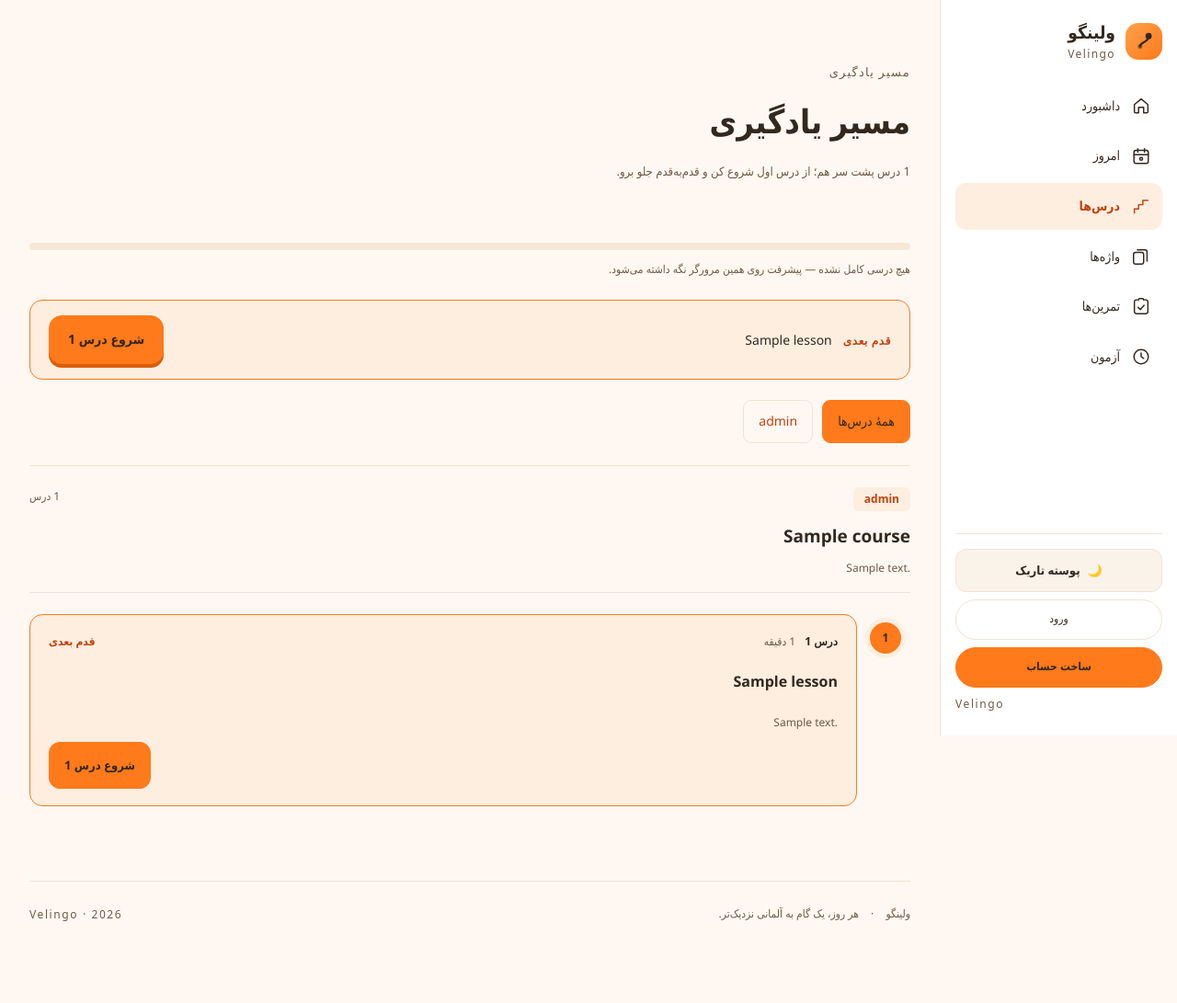
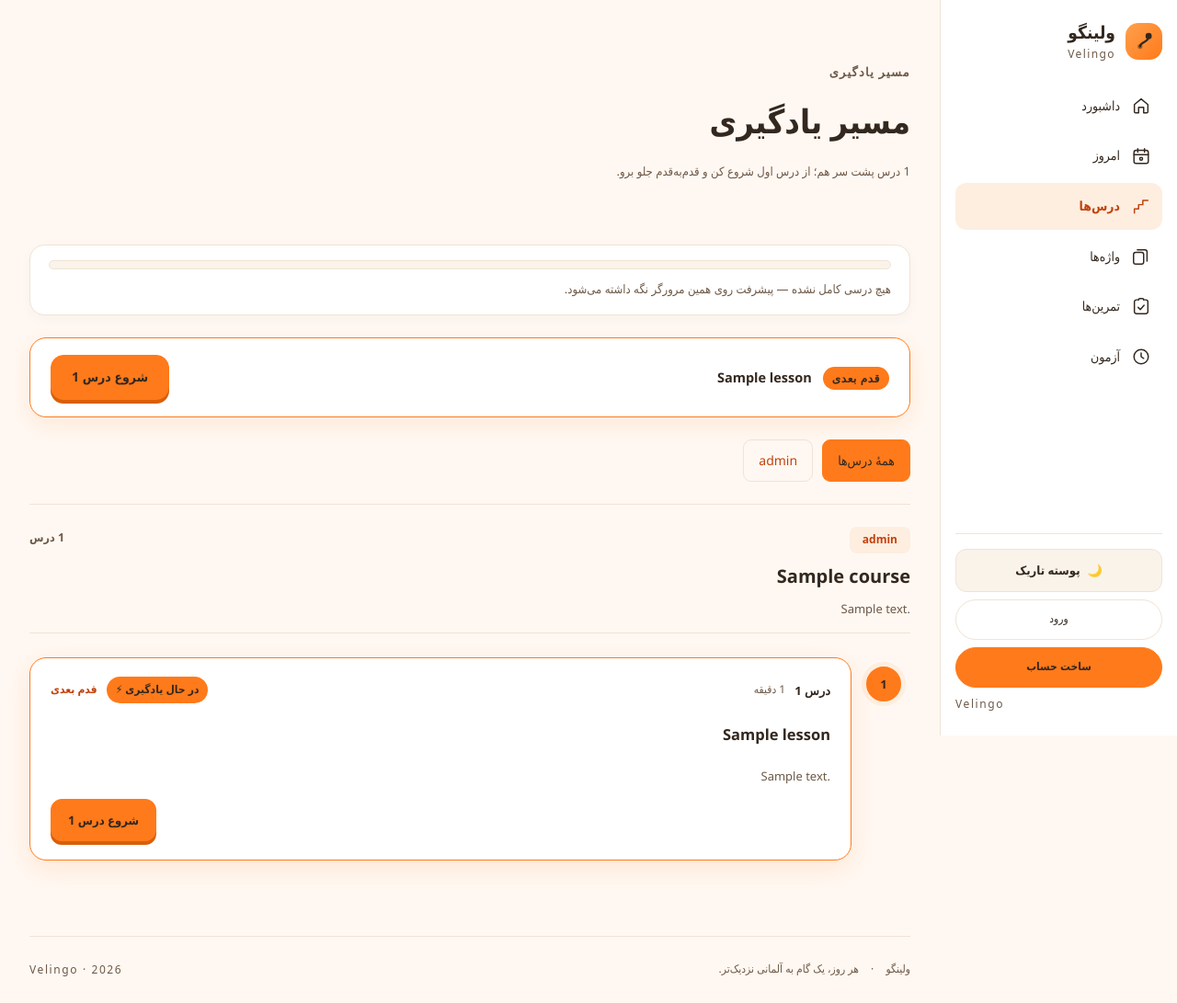
Before and after one commit to sina45vdjango-sys/LL_project, a Django app: page /lessons/ in a window 1280 px wide. Shown: the whole page at 92% size. Before the commit the page ends 1002 px from the top, so only its background shows below. Run offline with Django 5.2, Linux system fonts and the light colour scheme; tables that the repository leaves empty hold one stand-in row (values such as "Sample post"); parts of the project's set-up code (start-up, migrations or seed data) failed here and were passed over.

Commit message:
feat(lessons): modernize lesson roadmap with tactile 3d nodes, progress states, and active pill

```diff
--- a/lessons/static/lessons/css/lesson_path.css
+++ b/lessons/static/lessons/css/lesson_path.css
@@ -1,122 +1,241 @@
 /* The learning path: one sequential trail of steps per course.
-   Page-level primitives come from lessons.css (.lesson-heading, .course-tabs,
-   .lesson-empty) and components.css (.progress, .btn). Only the trail lives here.
+   Modern Tactile Learning Tree & Roadmap - Velingo */
 
-   Layout note: the trail is a vertical spine drawn with ::before on each step,
-   with the step marker absolutely positioned on it. Both are anchored with
-   inset-inline-start, so the whole path mirrors correctly in RTL. */
-
-.path { display: flex; flex-direction: column; gap: 22px; }
-.path__eyebrow { color: var(--accent-text); font: 12px/1.8 system-ui, sans-serif; letter-spacing: 1.2px; }
+.path { display: flex; flex-direction: column; gap: 24px; }
+.path__eyebrow { color: var(--accent-text); font: 700 12px/1.8 system-ui, sans-serif; letter-spacing: 1.2px; text-transform: uppercase; }
 
 /* ---------------------------------------------------------- progress ---- */
-.path__track { display: flex; flex-direction: column; gap: 10px; }
-.path__progress { margin: 0; color: var(--muted); font-size: 12px; line-height: 1.9; }
+.path__track {
+  display: flex;
+  flex-direction: column;
+  gap: 10px;
+  background: var(--surface);
+  border: 1px solid var(--line);
+  border-radius: 16px;
+  padding: 16px 20px;
+  box-shadow: 0 4px 14px rgba(0, 0, 0, .03);
+}
+
+.path__track .progress {
+  width: 100%;
+  height: 10px;
+  background: var(--surface-alt);
+  border: 1px solid var(--line);
+  border-radius: 999px;
+  overflow: hidden;
+}
+
+.path__track .progress__fill {
+  height: 100%;
+  background: var(--accent-grad-bar);
+  border-radius: 999px;
+  transition: width .4s ease;
+}
+
+.path__progress { margin: 0; color: var(--muted); font-size: 13px; line-height: 1.8; font-weight: 500; }
 
 /* --------------------------------------------------------- next step ---- */
-.path__next { display: flex; align-items: center; justify-content: space-between; gap: 16px; flex-wrap: wrap; padding: 16px 20px; border: 1px solid var(--accent); border-radius: 14px; background: var(--accent-soft); }
-.path__next-text { display: flex; align-items: baseline; gap: 12px; margin: 0; min-width: 0; font-size: 14px; line-height: 1.8; }
-.path__next-label { flex: 0 0 auto; color: var(--accent-text); font: 700 12px/1.8 system-ui, sans-serif; letter-spacing: .6px; }
-.path__next-text bdi { overflow-wrap: anywhere; }
-.path__next-cta { flex: 0 0 auto; }
+.path__next {
+  display: flex;
+  align-items: center;
+  justify-content: space-between;
+  gap: 16px;
+  flex-wrap: wrap;
+  padding: 18px 22px;
+  border: 1px solid var(--accent);
+  border-radius: 18px;
+  background: var(--surface);
+  box-shadow: 0 8px 24px rgba(255, 122, 26, .12);
+}
+
+.path__next-text { display: flex; align-items: baseline; gap: 12px; margin: 0; min-width: 0; font-size: 14.5px; line-height: 1.8; }
+.path__next-label { flex: 0 0 auto; color: var(--on-accent); background: var(--accent); padding: 2px 10px; border-radius: 999px; font: 800 12px/1.8 system-ui, sans-serif; letter-spacing: .6px; }
+.path__next-text bdi { overflow-wrap: anywhere; font-weight: 700; color: var(--fg); }
+.path__next-cta {
+  flex: 0 0 auto;
+  display: inline-flex;
+  align-items: center;
+  justify-content: center;
+  gap: 8px;
+  min-height: 44px;
+  padding: 10px 22px;
+  border-radius: 14px;
+  background: var(--accent);
+  color: var(--on-accent);
+  font-weight: 700;
+  font-size: 14px;
+  text-decoration: none;
+  box-shadow: var(--press);
+  transition: transform .08s ease, box-shadow .08s ease;
+  -webkit-tap-highlight-color: transparent;
+}
+.path__next-cta:active {
+  transform: translateY(2px);
+  box-shadow: var(--press-active);
+}
 
 /* ------------------------------------------------------------ course ---- */
-.path-group { display: flex; flex-direction: column; gap: 14px; }
+.path-group { display: flex; flex-direction: column; gap: 16px; }
 .path-group__head { display: flex; align-items: flex-start; justify-content: space-between; gap: 16px; flex-wrap: wrap; padding-bottom: 14px; border-bottom: 1px solid var(--line); }
-.path-group__head h2 { margin: 12px 0 0; font-size: 19px; line-height: 1.6; }
-.path-level { display: inline-block; padding: 3px 12px; border-radius: 6px; background: var(--accent-soft); color: var(--accent-text); font: 700 12px/1.7 system-ui, sans-serif; }
-.path-group__desc { margin: 8px 0 0; max-width: 62ch; color: var(--muted); font-size: 12px; line-height: 1.95; }
-.path-group__count { display: flex; flex-direction: column; align-items: flex-end; gap: 4px; margin: 0; color: var(--muted); font-size: 12px; }
-.path-group__done { color: var(--success); }
+.path-group__head h2 { margin: 10px 0 0; font-size: 20px; font-weight: 800; line-height: 1.5; color: var(--fg); }
+.path-level { display: inline-block; padding: 4px 14px; border-radius: 8px; background: var(--accent-soft); color: var(--accent-text); font: 800 12px/1.7 system-ui, sans-serif; }
+.path-group__desc { margin: 8px 0 0; max-width: 62ch; color: var(--muted); font-size: 13px; line-height: 1.9; }
+.path-group__count { display: flex; flex-direction: column; align-items: flex-end; gap: 4px; margin: 0; color: var(--muted); font-size: 12.5px; font-weight: 600; }
+.path-group__done { color: var(--success); font-weight: 700; }
 
 /* -------------------------------------------------------------- trail ---- */
 .path-steps { display: flex; flex-direction: column; margin: 0; padding: 0; list-style: none; }
-.path-step { position: relative; padding-inline-start: 58px; padding-block: 9px; }
+.path-step { position: relative; padding-inline-start: 64px; padding-block: 10px; }
 
 /* the spine, from marker to marker */
-.path-step::before { content: ""; position: absolute; inset-inline-start: 26px; top: 0; bottom: 0; width: 2px; background: var(--line); }
-.path-step:first-child::before { top: 35px; }
-.path-step:last-child::before { bottom: auto; top: 0; height: 35px; }
+.path-step::before { content: ""; position: absolute; inset-inline-start: 28px; top: 0; bottom: 0; width: 3px; background: var(--line); border-radius: 2px; }
+.path-step:first-child::before { top: 38px; }
+.path-step:last-child::before { bottom: auto; top: 0; height: 38px; }
 .path-step:only-child::before { display: none; }
 
 /* the marker */
-.path-step__marker { position: absolute; inset-inline-start: 10px; top: 18px; width: 34px; height: 34px; }
-.path-step__dot { display: grid; place-content: center; width: 100%; height: 100%; border: 2px solid var(--line); border-radius: 50%; background: var(--bg); color: var(--muted); font: 600 12px/1 system-ui, sans-serif; }
-.path-step__check { display: none; width: 17px; height: 17px; fill: none; stroke: currentColor; stroke-width: 2.6; stroke-linecap: round; stroke-linejoin: round; }
+.path-step__marker { position: absolute; inset-inline-start: 10px; top: 20px; width: 38px; height: 38px; }
+.path-step__dot {
+  display: grid;
+  place-content: center;
+  width: 100%;
+  height: 100%;
+  border: 2px solid var(--line);
+  border-radius: 50%;
+  background: var(--surface);
+  color: var(--muted);
+  font: 700 13px/1 system-ui, sans-serif;
+  box-shadow: 0 2px 8px rgba(0, 0, 0, .04);
+  transition: transform .15s ease, border-color .15s ease, background .15s ease;
+}
+.path-step__check { display: none; width: 18px; height: 18px; fill: none; stroke: currentColor; stroke-width: 2.8; stroke-linecap: round; stroke-linejoin: round; }
 
 /* the card */
-.path-step__card { display: flex; flex-direction: column; gap: 10px; padding: 18px 20px; border: 1px solid var(--line); border-radius: 14px; background: var(--surface); }
+.path-step__card {
+  display: flex;
+  flex-direction: column;
+  gap: 12px;
+  padding: 20px 22px;
+  border: 1px solid var(--line);
+  border-radius: 18px;
+  background: var(--surface);
+  box-shadow: 0 4px 16px rgba(0, 0, 0, .04);
+  position: relative;
+  transition: transform .15s ease, box-shadow .15s ease, border-color .15s ease;
+}
+
 .path-step__top { display: flex; align-items: center; flex-wrap: wrap; gap: 10px; }
-.path-step__index { color: var(--fg); font: 600 12px/1.7 system-ui, sans-serif; }
-.path-step__time { color: var(--muted); font-size: 12px; }
-.path-step__state { margin-inline-start: auto; color: var(--muted); font-size: 12px; }
-.path-step__title { margin: 0; font-size: 16px; line-height: 1.7; overflow-wrap: anywhere; }
-/* The link's own box is a comfortable 44px band. The card overlay below already makes the
-   whole card tappable (verified with elementFromPoint: every point on a 312x180 card lands
-   on this link), but an audit measured this box itself at 17px, and target-size checkers
-   measure the box, not the overlay — so the two now agree. */
-.path-step__title a { display: flex; align-items: center; min-height: 44px; color: var(--fg); }
-/* One action per card, and it is the whole card. The title link covers its card, so the
-   tap target is the card's full height on a phone and nothing has to grow to get there. */
-.path-step__card { position: relative; }
+.path-step__index { color: var(--fg); font: 700 13px/1.7 system-ui, sans-serif; }
+.path-step__time { color: var(--muted); font-size: 12px; font-weight: 500; }
+.path-step__state { color: var(--muted); font-size: 12px; font-weight: 600; }
+
+/* Active Floating Pill */
+.path-step__active-pill {
+  display: none;
+  align-items: center;
+  gap: 4px;
+  padding: 3px 10px;
+  border-radius: 999px;
+  background: var(--accent);
+  color: var(--on-accent);
+  font-weight: 800;
+  font-size: 12px;
+  margin-inline-start: auto;
+}
+
+.path-step__title { margin: 0; font-size: 16.5px; font-weight: 800; line-height: 1.6; overflow-wrap: anywhere; }
+.path-step__title a { display: flex; align-items: center; flex-wrap: wrap; gap: 6px; min-height: 44px; color: var(--fg); text-decoration: none; }
+.path-step__title-sep { color: var(--muted); opacity: 0.6; }
 .path-step__link::after { content: ""; position: absolute; inset: 0; border-radius: inherit; }
-.path-step__desc { margin: 0; color: var(--muted); font-size: 12px; line-height: 1.95; }
+.path-step__desc { margin: 0; color: var(--muted); font-size: 13px; line-height: 1.8; }
 .path-step__foot { display: flex; justify-content: flex-end; }
-.path-step__cta { display: inline-flex; align-items: center; justify-content: center; min-height: 44px; padding: 12px 16px; border: 1px solid var(--line); border-radius: 12px; color: var(--fg); font-size: 13px; font-weight: 600; }
+.path-step__cta {
+  display: inline-flex;
+  align-items: center;
+  justify-content: center;
+  min-height: 44px;
+  padding: 10px 18px;
+  border: 1px solid var(--line);
+  border-radius: 12px;
+  color: var(--fg);
+  font-size: 13px;
+  font-weight: 700;
+  background: var(--surface-alt);
+  box-shadow: var(--press-tile);
+  transition: transform .08s ease, box-shadow .08s ease, background .15s ease;
+  -webkit-tap-highlight-color: transparent;
+}
+.path-step__cta:active {
+  transform: translateY(2px);
+  box-shadow: var(--press-tile-active);
+}
 
 /* ------------------------------------------------------- step states ---- */
-/* State is never carried by colour alone: the chip text always says what the
-   step is, and a completed step also swaps its number for a check. */
-
 .path-step.is-completed .path-step__dot { border-color: var(--success); background: var(--success); color: var(--bg); }
 .path-step.is-completed .path-step__num { display: none; }
 .path-step.is-completed .path-step__check { display: block; }
-.path-step.is-completed .path-step__state { color: var(--success); }
+.path-step.is-completed .path-step__state { color: var(--success); font-weight: 700; }
+.path-step.is-completed::before { background: var(--success); }
 
-.path-step.is-current .path-step__card { border-color: var(--accent); background: var(--accent-soft); }
-.path-step.is-current .path-step__dot { border-color: var(--accent); background: var(--accent); color: var(--on-accent); box-shadow: 0 0 0 5px var(--accent-soft); }
-.path-step.is-current .path-step__state { color: var(--accent-text); font-weight: 700; }
-.path-step.is-current .path-step__cta { border-color: var(--accent); background: var(--accent); color: var(--on-accent); }
+.path-step.is-current .path-step__card {
+  border-color: var(--accent);
+  background: var(--surface);
+  box-shadow: 0 8px 28px rgba(255, 122, 26, .14);
+}
+.path-step.is-current .path-step__dot {
+  border-color: var(--accent);
+  background: var(--accent);
+  color: var(--on-accent);
+  box-shadow: 0 0 0 5px var(--accent-soft);
+}
+.path-step.is-current .path-step__state { color: var(--accent-text); font-weight: 800; }
+.path-step.is-current .path-step__active-pill { display: inline-flex; }
+.path-step.is-current .path-step__cta {
+  border-color: var(--accent);
+  background: var(--accent);
+  color: var(--on-accent);
+  box-shadow: var(--press);
+}
+.path-step.is-current .path-step__cta:active {
+  transform: translateY(2px);
+  box-shadow: var(--press-active);
+}
 
 .path-step.is-started .path-step__dot { border-color: var(--accent); color: var(--accent-text); }
-.path-step.is-started .path-step__state { color: var(--accent-text); }
+.path-step.is-started .path-step__state { color: var(--accent-text); font-weight: 700; }
 
-/* Ahead on the trail. The signal is the trail itself — solid behind you, dashed
-   ahead — never a dimmed card: nothing is locked in this phase, and a faded step
-   would read as "unavailable". The chip already says "شروع نشده". */
 .path-step.is-upcoming::before { background: repeating-linear-gradient(to bottom, var(--line) 0 6px, transparent 6px 12px); }
 
 /* --------------------------------------------------------- interactions -- */
 @media (hover: hover) {
-  .path-step:not(.is-current) .path-step__card:hover { border-color: var(--accent); }
-  .path-step__cta:hover { border-color: var(--accent); background: var(--accent-soft); text-decoration: none; }
+  .path-step:not(.is-current) .path-step__card:hover {
+    border-color: var(--accent);
+    transform: translateY(-2px);
+    box-shadow: 0 8px 24px rgba(0, 0, 0, .07);
+  }
   .path-step__title a:hover { color: var(--accent-text); }
-  /* The CTA is a span now, so it borrows the card's hover instead of its own. */
-  .path-step:not(.is-current) .path-step__card:hover .path-step__cta { text-decoration: underline; text-underline-offset: 5px; }
-  .path-step.is-current .path-step__cta:hover { background: var(--accent); color: var(--on-accent); opacity: .92; }
+  .path-step:not(.is-current) .path-step__card:hover .path-step__cta {
+    background: var(--accent-soft);
+    border-color: var(--accent);
+    color: var(--accent-text);
+  }
 }
 
 /* --------------------------------------------------------------- mobile -- */
-/* Deliberately re-proportioned rather than shrunk: tighter spine, smaller
-   markers, descriptions clamped to two lines, full-width action. */
 @media (max-width: 560px) {
   .path { gap: 18px; }
-  .path-step { padding-inline-start: 46px; padding-block: 7px; }
-  .path-step::before { inset-inline-start: 21px; }
-  .path-step:first-child::before { top: 28px; }
-  .path-step:last-child::before { top: 0; height: 28px; }
-  .path-step__marker { inset-inline-start: 8px; top: 14px; width: 28px; height: 28px; }
+  .path-step { padding-inline-start: 48px; padding-block: 8px; }
+  .path-step::before { inset-inline-start: 22px; }
+  .path-step:first-child::before { top: 30px; }
+  .path-step:last-child::before { top: 0; height: 30px; }
+  .path-step__marker { inset-inline-start: 8px; top: 16px; width: 30px; height: 30px; }
   .path-step__dot { font-size: 12px; }
   .path-step__check { width: 14px; height: 14px; }
-  .path-step__card { gap: 8px; padding: 15px 16px; }
+  .path-step__card { gap: 10px; padding: 16px 16px; border-radius: 16px; }
   .path-step__state { margin-inline-start: 0; }
   .path-step__desc { display: -webkit-box; -webkit-box-orient: vertical; -webkit-line-clamp: 2; overflow: hidden; }
   .path-step__foot { justify-content: stretch; }
   .path-step__cta { width: 100%; }
-  .path__next { padding: 14px 16px; }
+  .path__next { padding: 16px 16px; }
   .path__next-cta { width: 100%; }
 }
-
-@media (prefers-reduced-motion: no-preference) {
-  .path-step__card, .path-step__cta, .path-step__title a { transition: color .15s, border-color .15s, background-color .15s; }
-}
--- a/lessons/templates/lessons/lesson_list.html
+++ b/lessons/templates/lessons/lesson_list.html
@@ -74,10 +74,17 @@
               <div class="path-step__top">
                 <span class="path-step__index">درس {{ lesson.order }}</span>
                 <span class="path-step__time">{{ lesson.estimated_time }} دقیقه</span>
+                <span class="path-step__active-pill" aria-hidden="true">در حال یادگیری ⚡</span>
                 <span class="path-step__state" data-step-state>شروع نشده</span>
               </div>
               <h3 class="path-step__title">
-                <a class="path-step__link" href="{% url 'lessons:lesson-detail' lesson.pk %}">{{ lesson.display_title|direction }}</a>
+                <a class="path-step__link" href="{% url 'lessons:lesson-detail' lesson.pk %}">
+                  <span>{{ lesson.display_title }}</span>
+                  {% if lesson.title and lesson.title != lesson.display_title %}
+                    <span class="path-step__title-sep">·</span>
+                    <span class="de" dir="ltr" lang="de">{{ lesson.title }}</span>
+                  {% endif %}
+                </a>
               </h3>
               {% if lesson.display_description %}<p class="path-step__desc">{{ lesson.display_description|without_english|direction }}</p>{% endif %}
               <div class="path-step__foot">
```
Also changed, not shown: static/css/bento_dashboard.css (+15 -0 lines), templates/dashboard.html (+18 -1 lines).
